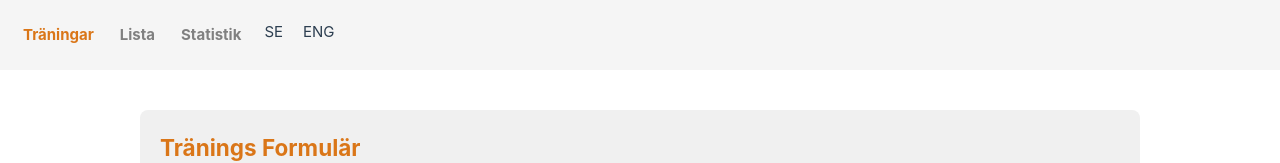
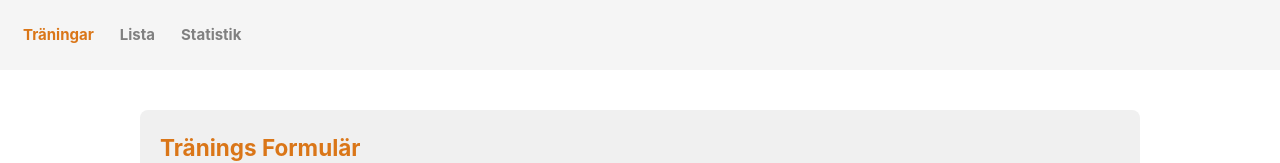
Before and after one commit to Ivarponken/The-Training-App, a Vue app in the folder frontend/: page / in a window 1280 px wide. Shown: the top 163 px of the page. Built offline with nearby package versions, Linux system fonts and the light colour scheme.

Commit message:
tagit bort två p tagar i app.vue

```diff
--- a/frontend/src/App.vue
+++ b/frontend/src/App.vue
@@ -9,8 +9,7 @@ import { RouterLink, RouterView } from 'vue-router'
       <RouterLink to="/">Träningar</RouterLink>
       <RouterLink to="/lista">Lista</RouterLink>
       <RouterLink to="/stats">Statistik</RouterLink>
-      <p style="cursor: pointer;">SE</p>
-      <p style="cursor: pointer;">ENG</p>
+
     </nav>
 
     <main>
```
